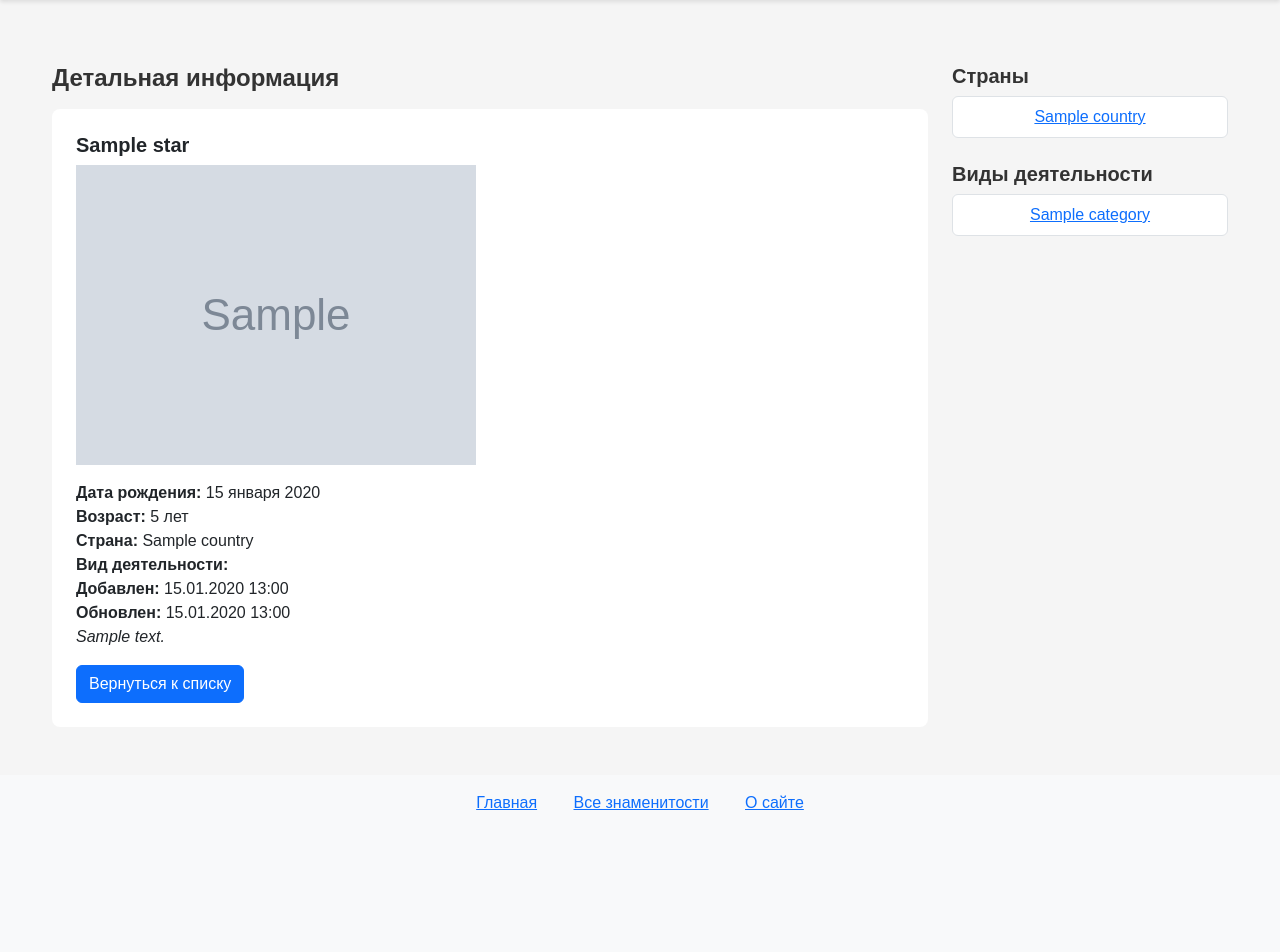
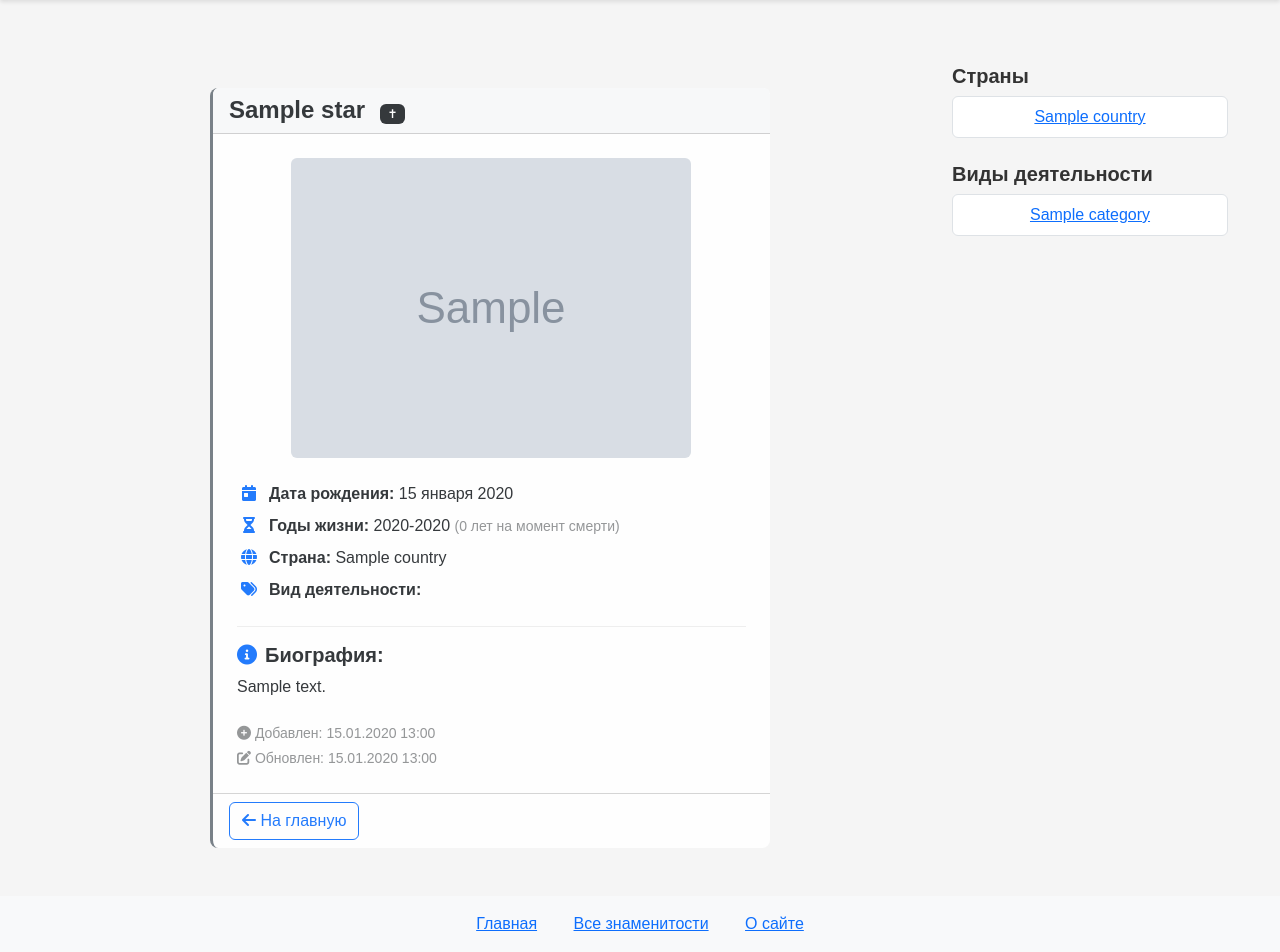
Before and after one commit to softada777/starsbd, a Django app: a page that uses bdstars/main/templates/main/star-detail.html in a window 1280 px wide. Shown: the part 60-1012 px from the top of the page. Before the commit the page ends 870 px from the top, so only its background shows below. Run offline with Django 5.2, Linux system fonts and the light colour scheme; tables that the repository leaves empty hold one stand-in row (values such as "Sample post"); grey boxes marked "Sample" are stand-in pictures.

Commit message:
задача 5 в разработке

```diff
--- a/bdstars/main/forms.py
+++ b/bdstars/main/forms.py
@@ -13,7 +13,7 @@
 
     class Meta:
         model = Star
-        fields = ['name', 'country', 'category', 'birth_date', 'content', 'photo']
+        fields = ['name', 'country', 'category', 'birth_date', 'death_date', 'content', 'photo']
         widgets = {
             'name': forms.TextInput(),
             'country': forms.Select(),
@@ -24,6 +24,7 @@
             ),
             'content': forms.Textarea(attrs={'rows': 5}),
             'photo': forms.FileInput(),
+            'death_date': forms.DateInput(attrs={'type': 'date', 'class': 'form-control'})
         }
         labels = {
             'name': 'Имя',
@@ -31,6 +32,7 @@
             'category': 'Категория',
             'birth_date': 'Дата рождения',
             'content': 'Описание',
+            'death_date': 'Дата смерти (необязательно)',
             'photo': 'Фотография'
         }
 
--- a/bdstars/main/static/main/css/main.css
+++ b/bdstars/main/static/main/css/main.css
@@ -159,21 +159,76 @@
     text-align: center;
 }
 
-/* Добавьте в main.css */
-.alphabet-nav {
-    overflow-x: auto;
-    white-space: nowrap;
-    padding-bottom: 10px;
-}
-
-.alphabet-nav .btn {
-    display: inline-block;
-    float: none;
-    margin-right: 3px;
-    margin-bottom: 5px;
-}
 
 .celebrity-list .card {
     border: none;
     box-shadow: 0 2px 4px rgba(0,0,0,0.1);
 }
+
+/* Стили для карточки умершей звезды */
+.star-deceased {
+    position: relative;
+    border-left: 4px solid #6c757d;
+}
+
+.star-deceased .card-header {
+    background-color: #f8f9fa;
+}
+
+.star-meta p {
+    margin-bottom: 0.8rem;
+}
+
+.bio {
+    border-top: 1px solid #eee;
+    padding-top: 1rem;
+}
+
+/* Иконки в мета-данных */
+.star-meta strong i {
+    width: 1.5rem;
+    text-align: center;
+}
+
+/* Алфавитная навигация */
+.alphabet-scroll {
+    width: 100%;
+    overflow-x: auto;
+    padding-bottom: 10px;
+}
+
+.alphabet-nav {
+    display: inline-flex;
+    gap: 5px;
+    min-width: max-content;
+}
+
+.alphabet-nav .btn {
+    min-width: 32px;
+    padding: 0.25rem 0.5rem;
+    text-align: center;
+}
+
+.alphabet-nav .btn.disabled {
+    opacity: 0.5;
+    pointer-events: none;
+}
+
+/* Карточки знаменитостей */
+.star-deceased {
+    opacity: 0.9;
+    border-left: 3px solid #6c757d;
+}
+
+.star-meta p {
+    margin-bottom: 0.5rem;
+}
+
+/* Адаптивность */
+@media (max-width: 576px) {
+    .alphabet-nav .btn {
+        min-width: 28px;
+        padding: 0.2rem 0.4rem;
+        font-size: 0.8rem;
+    }
+}
--- a/bdstars/main/templates/main/star-detail.html
+++ b/bdstars/main/templates/main/star-detail.html
@@ -2,26 +2,86 @@
 {% block title %}{{ star.name }} - Borntoday.ru{% endblock %}
 
 {% block content %}
-<h4 class="mb-3">Детальная информация</h4>
-<div class="card">
+<div class="container mt-4">
+    <div class="row">
+        <div class="col-md-8 mx-auto">
+            <div class="card {% if not star.is_alive %}star-deceased{% endif %}">
+                <div class="card-header">
+                    <h4 class="mb-0">
+                        {{ star.name }}
+                        {% if not star.is_alive %}
+                            <span class="badge bg-dark ms-2">✝</span>
+                        {% endif %}
+                    </h4>
+                </div>
+
                 <div class="card-body">
-    <h5 class="card-title">{{ star.name }}</h5>
                     {% if star.photo %}
-      <img src="{{ star.photo.url }}" alt="{{ star.name }}" class="img-fluid mb-3" style="max-height: 300px;">
+                    <div class="text-center mb-4">
+                        <img src="{{ star.photo.url }}" alt="{{ star.name }}" class="img-fluid rounded" style="max-height: 400px;">
+                    </div>
                     {% endif %}
-    <p class="card-text">
-      <strong>Дата рождения:</strong> {{ star.birth_date|date:"d E Y" }}<br>
-      <strong>Возраст:</strong> {{ star.get_age_with_correct_word }}<br>
-      <strong>Страна:</strong> {{ star.country.name }}<br>
-      <strong>Вид деятельности:</strong>
+
+                    <div class="star-meta">
+                        <p>
+                            <strong><i class="fas fa-calendar-day text-primary me-2"></i>Дата рождения:</strong>
+                            {{ star.birth_date|date:"d E Y" }}
+                        </p>
+
+                        <p>
+                            <strong><i class="fas fa-hourglass-half text-primary me-2"></i>Годы жизни:</strong>
+                            {{ star.get_lifespan }}
+                            {% if not star.is_alive %}
+                                <small class="text-muted">({{ star.get_age_with_correct_word }} на момент смерти)</small>
+                            {% else %}
+                                <small class="text-muted">({{ star.get_age_with_correct_word }})</small>
+                            {% endif %}
+                        </p>
+
+                        <p>
+                            <strong><i class="fas fa-globe text-primary me-2"></i>Страна:</strong>
+                            {{ star.country.name }}
+                        </p>
+
+                        <p>
+                            <strong><i class="fas fa-tags text-primary me-2"></i>Вид деятельности:</strong>
                             {% for category in star.categories.all %}
-        {{ category.title }}{% if not forloop.last %}, {% endif %}
-      {% endfor %}<br>
-      <strong>Добавлен:</strong> {{ star.time_create|date:"d.m.Y H:i" }}<br>
-      <strong>Обновлен:</strong> {{ star.time_update|date:"d.m.Y H:i" }}<br>
-      <em>{{ star.content }}</em>
+                                <span class="badge bg-secondary me-1">{{ category.title }}</span>
+                            {% endfor %}
                         </p>
-    <a href="{% url 'index' %}" class="btn btn-primary">Вернуться к списку</a>
+
+                        {% if star.content %}
+                        <div class="bio mt-4">
+                            <h5><i class="fas fa-info-circle text-primary me-2"></i>Биография:</h5>
+                            <p class="card-text">{{ star.content }}</p>
+                        </div>
+                        {% endif %}
+                    </div>
+
+                    <div class="mt-4 text-muted small">
+                        <p class="mb-1">
+                            <i class="fas fa-plus-circle"></i> Добавлен: {{ star.time_create|date:"d.m.Y H:i" }}
+                        </p>
+                        {% if star.time_update %}
+                        <p class="mb-0">
+                            <i class="fas fa-edit"></i> Обновлен: {{ star.time_update|date:"d.m.Y H:i" }}
+                        </p>
+                        {% endif %}
+                    </div>
+                </div>
+
+                <div class="card-footer bg-transparent">
+                    <a href="{% url 'index' %}" class="btn btn-outline-primary me-2">
+                        <i class="fas fa-arrow-left"></i> На главную
+                    </a>
+                    {% if user.is_staff %}
+                    <a href="{% url 'admin:main_star_change' star.id %}" class="btn btn-outline-secondary">
+                        <i class="fas fa-edit"></i> Редактировать
+                    </a>
+                    {% endif %}
+                </div>
+            </div>
+        </div>
     </div>
 </div>
 {% endblock %}
```
Also changed, not shown: bdstars/main/models.py (+110 -76 lines), bdstars/main/templates/main/sitemap.html (+40 -40 lines), bdstars/main/templates/main/sitemap_letter.html (+41 -17 lines), bdstars/main/migrations/0006_star_death_date.py (added). Lines whose indentation alone changed are shown as unchanged.
